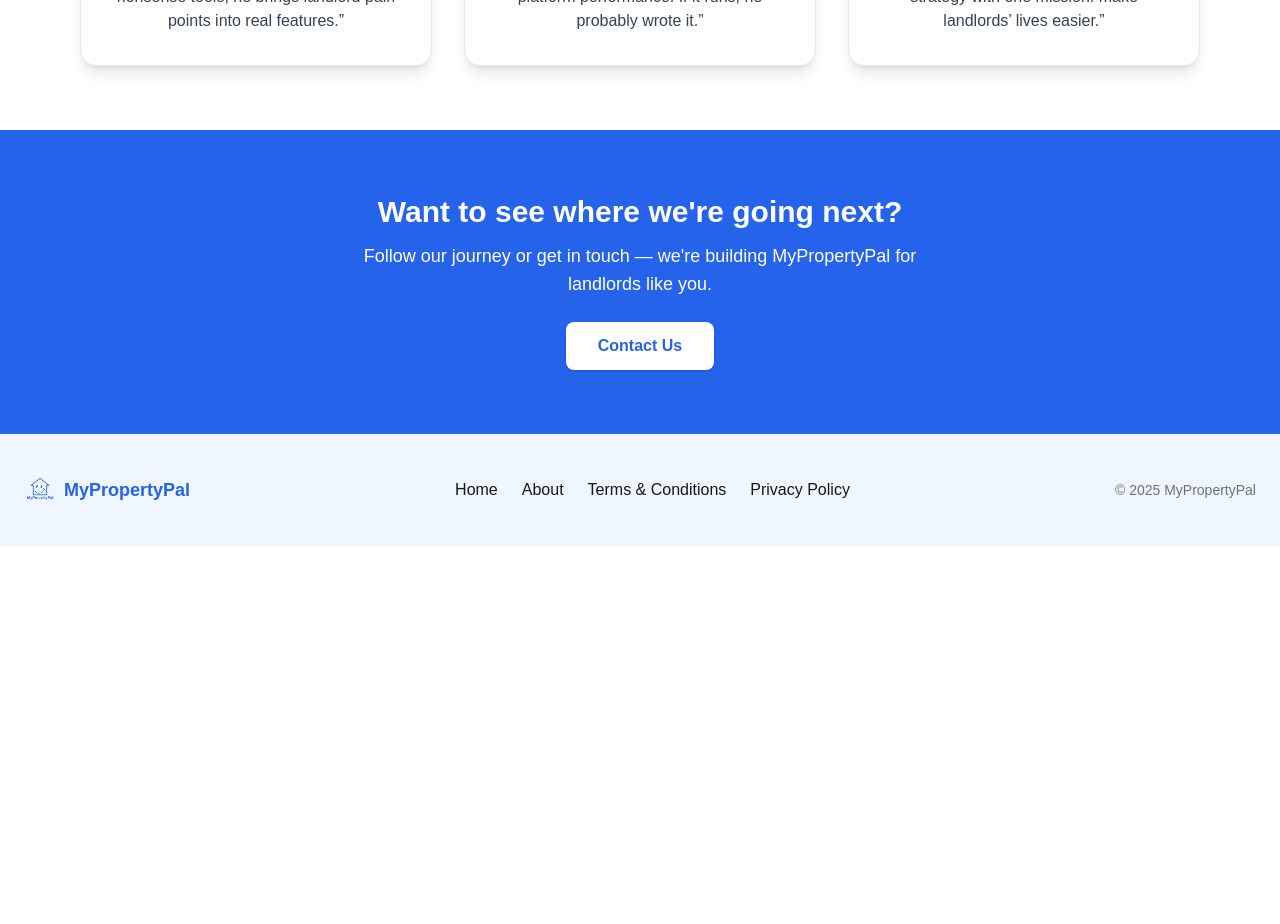
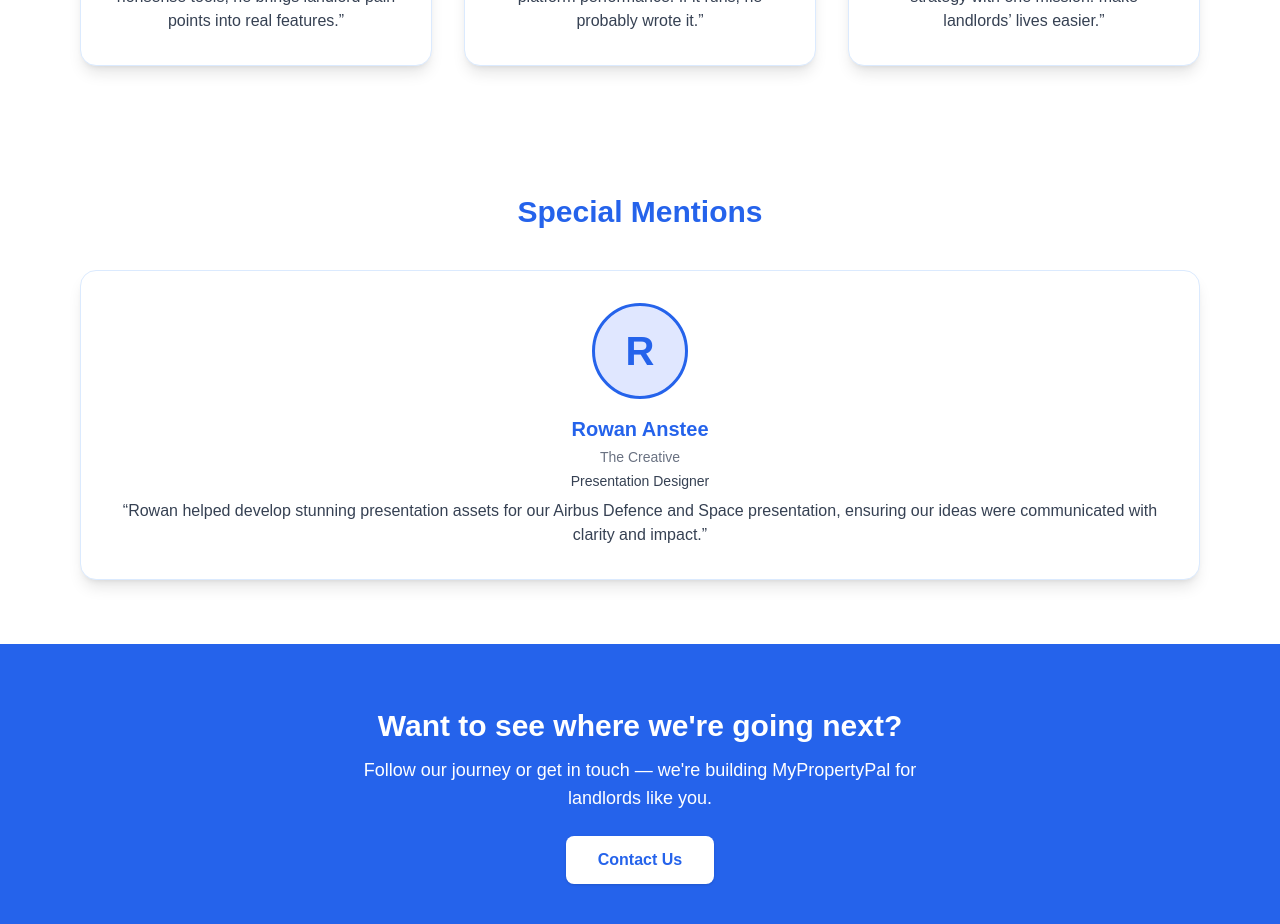
Before and after one commit to rubberduckies12/MyPropertyPal, a Next.js app in the folder marketing_site/: page /about/about in a window 1280 px wide. Shown: the part 980-1904 px from the top of the page. Before the commit the page ends 1526 px from the top, so only its background shows below. Built offline with nearby package versions, Linux system fonts and the light colour scheme.

Commit message:
updated for rowans contribution

```diff
--- a/marketing_site/src/pages/about/about.jsx
+++ b/marketing_site/src/pages/about/about.jsx
@@ -103,6 +103,23 @@
                 </div>
             </section>
 
+            {/* Special Mentions */}
+            <section className="max-w-6xl mx-auto py-16 px-4">
+                <h2 className="text-3xl font-bold text-center mb-10 text-[#2563eb]">Special Mentions</h2>
+                <div className="flex flex-col md:flex-row gap-8 justify-center items-stretch">
+                    {/* Rowan Anstee */}
+                    <div className="flex-1 bg-white rounded-2xl shadow-lg p-8 flex flex-col items-center border border-blue-100">
+                        <FounderIcon letter="R" color="#2563eb" />
+                        <h3 className="text-xl font-bold mb-1 text-[#2563eb]">Rowan Anstee</h3>
+                        <div className="text-sm text-gray-500 mb-1">The Creative</div>
+                        <div className="text-sm text-gray-700 mb-2">Presentation Designer</div>
+                        <p className="text-gray-700 text-center text-base">
+                            “Rowan helped develop stunning presentation assets for our Airbus Defence and Space presentation, ensuring our ideas were communicated with clarity and impact.”
+                        </p>
+                    </div>
+                </div>
+            </section>
+
             {/* CTA Section */}
             <section className="bg-[#2563eb] py-16 px-4 text-white text-center">
                 <h2 className="text-3xl font-bold mb-3">
```
